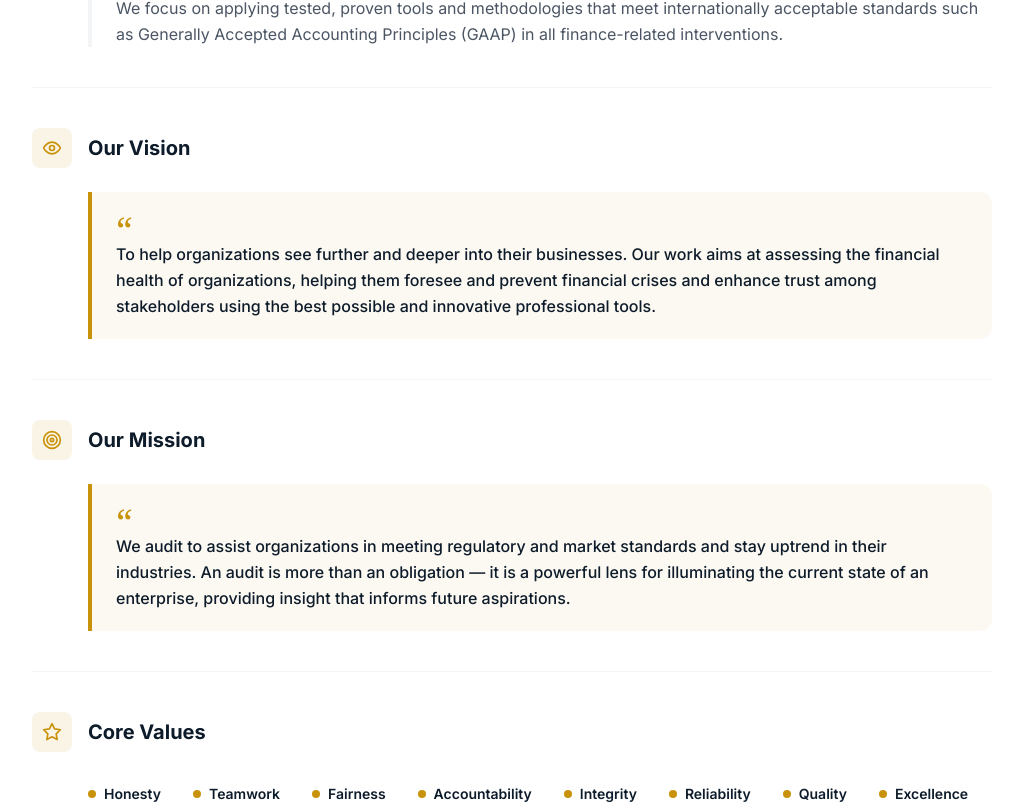
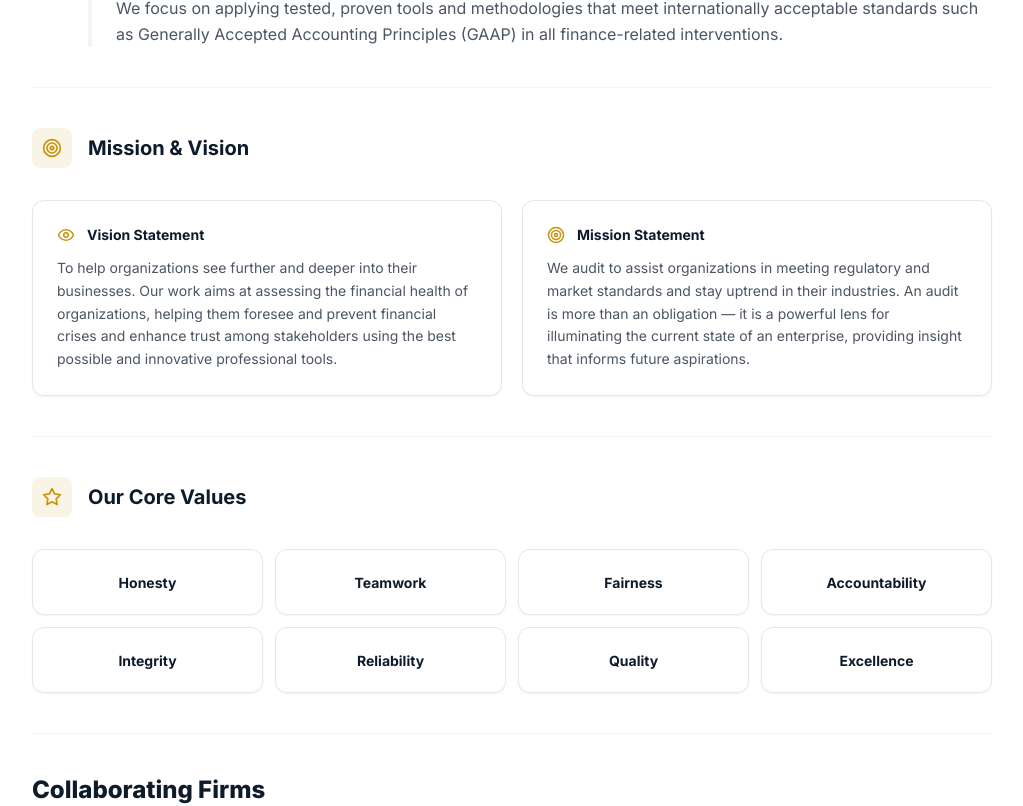
Before and after one commit to saidubsamaila-dev/sbsamaila-nextjs, a Next.js app: page / in a window 1280 px wide. Shown: the part 2695-3501 px from the top of the page, without its empty margins (128-1151 px from the left). Built offline with nearby package versions, Linux system fonts and the light colour scheme.

Commit message:
Match original: Mission & Vision side-by-side cards, Core Values grid

```diff
--- a/components/Profile.tsx
+++ b/components/Profile.tsx
@@ -106,39 +106,35 @@ export default function Profile() {
           </div>
         </div>
 
-        {/* Vision */}
+        {/* Mission & Vision */}
         <div className="py-10 border-t border-gray-100">
-          <div className="flex items-start gap-4 mb-6">
+          <div className="flex items-start gap-4 mb-8">
             <div className="flex-shrink-0 w-10 h-10 bg-gold/10 rounded-lg flex items-center justify-center">
-              <Eye size={20} className="text-gold" />
+              <Target size={20} className="text-gold" />
             </div>
-            <h3 className="text-xl font-bold text-navy pt-1.5">Our Vision</h3>
+            <h3 className="text-xl font-bold text-navy pt-1.5">Mission &amp; Vision</h3>
           </div>
-          <div className="ml-14">
-            <div className="border-l-4 border-gold bg-gold/5 rounded-r-xl px-6 py-5">
-              <span className="text-gold text-4xl font-serif leading-none">&ldquo;</span>
-              <p className="text-navy text-base leading-relaxed font-medium -mt-2">
+          <div className="grid grid-cols-1 sm:grid-cols-2 gap-5">
+            {/* Vision Card */}
+            <div className="bg-white border border-gray-200 rounded-xl p-6 shadow-sm">
+              <div className="flex items-center gap-3 mb-3">
+                <Eye size={18} className="text-gold" />
+                <h4 className="text-navy font-bold text-sm">Vision Statement</h4>
+              </div>
+              <p className="text-gray-600 text-sm leading-relaxed">
                 To help organizations see further and deeper into their businesses. Our work aims at
                 assessing the financial health of organizations, helping them foresee and prevent
                 financial crises and enhance trust among stakeholders using the best possible and
                 innovative professional tools.
               </p>
             </div>
-          </div>
-        </div>
-
-        {/* Mission */}
-        <div className="py-10 border-t border-gray-100">
-          <div className="flex items-start gap-4 mb-6">
-            <div className="flex-shrink-0 w-10 h-10 bg-gold/10 rounded-lg flex items-center justify-center">
-              <Target size={20} className="text-gold" />
-            </div>
-            <h3 className="text-xl font-bold text-navy pt-1.5">Our Mission</h3>
-          </div>
-          <div className="ml-14">
-            <div className="border-l-4 border-gold bg-gold/5 rounded-r-xl px-6 py-5">
-              <span className="text-gold text-4xl font-serif leading-none">&ldquo;</span>
-              <p className="text-navy text-base leading-relaxed font-medium -mt-2">
+            {/* Mission Card */}
+            <div className="bg-white border border-gray-200 rounded-xl p-6 shadow-sm">
+              <div className="flex items-center gap-3 mb-3">
+                <Target size={18} className="text-gold" />
+                <h4 className="text-navy font-bold text-sm">Mission Statement</h4>
+              </div>
+              <p className="text-gray-600 text-sm leading-relaxed">
                 We audit to assist organizations in meeting regulatory and market standards and stay
                 uptrend in their industries. An audit is more than an obligation — it is a powerful
                 lens for illuminating the current state of an enterprise, providing insight that
@@ -154,13 +150,15 @@ export default function Profile() {
             <div className="flex-shrink-0 w-10 h-10 bg-gold/10 rounded-lg flex items-center justify-center">
               <Star size={20} className="text-gold" />
             </div>
-            <h3 className="text-xl font-bold text-navy pt-1.5">Core Values</h3>
+            <h3 className="text-xl font-bold text-navy pt-1.5">Our Core Values</h3>
           </div>
-          <div className="ml-14 flex flex-wrap gap-x-8 gap-y-3">
+          <div className="grid grid-cols-2 sm:grid-cols-4 gap-3">
             {coreValues.map((v) => (
-              <div key={v} className="flex items-center gap-2">
-                <div className="w-2 h-2 rounded-full bg-gold flex-shrink-0" />
-                <span className="text-navy font-semibold text-sm">{v}</span>
+              <div
+                key={v}
+                className="bg-white border border-gray-200 rounded-xl px-4 py-5 text-center shadow-sm"
+              >
+                <span className="text-navy font-bold text-sm">{v}</span>
               </div>
             ))}
           </div>
```
